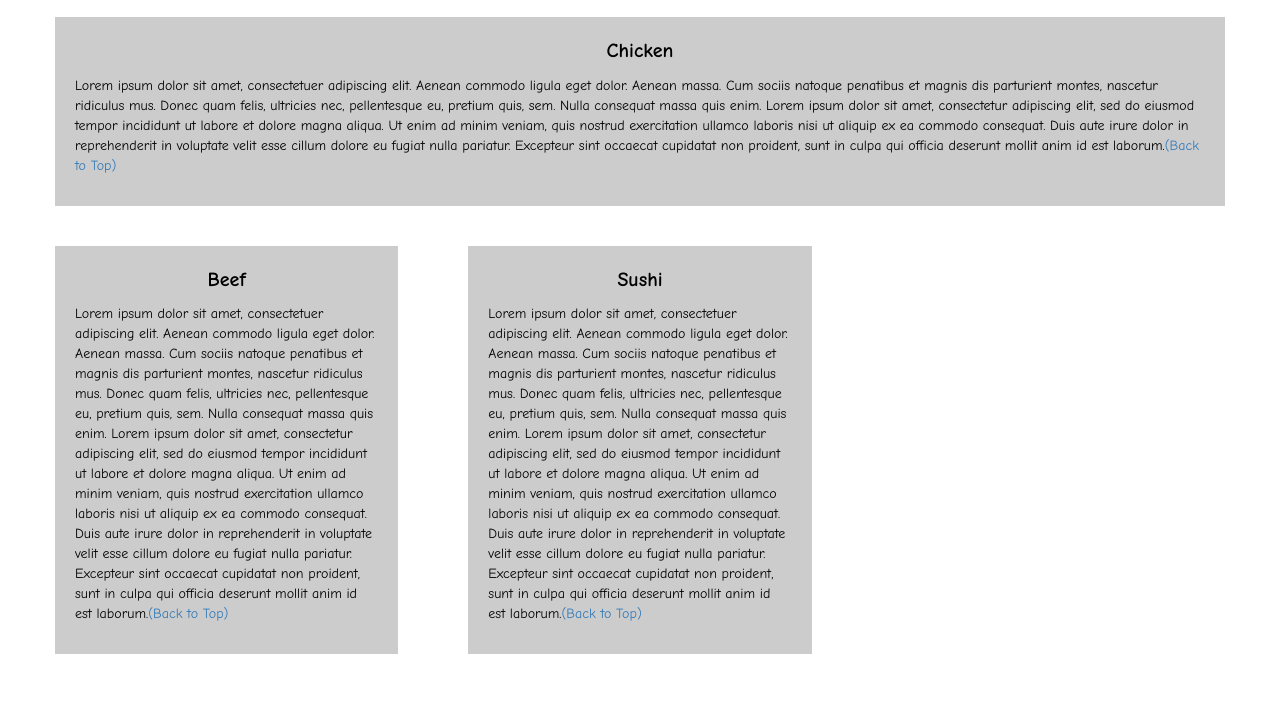
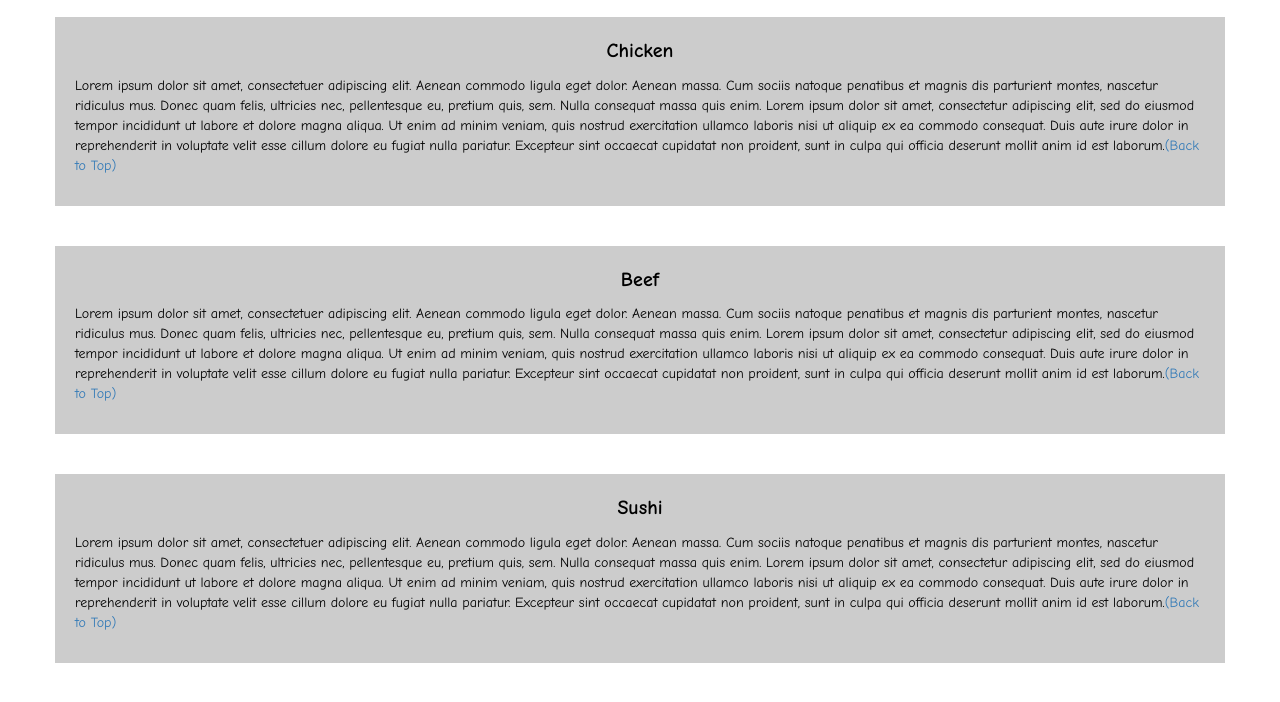
Before and after one commit to rosefrancis99/rosefrancis99.github.io, a plain HTML site: page module3-solution/index.html in a window 1280 px wide. Shown: the part 150-852 px from the top of the page. Drawn offline with nearby package versions, Linux system fonts and the light colour scheme.

Commit message:
Update index.html

```diff
--- a/module3-solution/index.html
+++ b/module3-solution/index.html
@@ -55,7 +55,7 @@
     </div>
   </div>
 
-  <div class="col-lg-4 col-md-6 col-sm-12">
+  <div class="col-lg-12 col-md-6 col-sm-12">
     <div class="content-box">
       <p class="item-name">Beef</p>
       <p>Lorem ipsum dolor sit amet, consectetuer adipiscing elit. Aenean commodo ligula eget dolor. Aenean massa. Cum sociis natoque penatibus et magnis dis parturient montes, nascetur ridiculus mus. Donec quam felis, ultricies nec, pellentesque eu, pretium quis, sem. Nulla consequat massa quis enim. Lorem ipsum dolor sit amet, consectetur adipiscing elit, sed do eiusmod tempor incididunt ut labore et dolore magna aliqua. Ut enim ad minim veniam, quis nostrud exercitation ullamco laboris nisi ut aliquip ex ea commodo consequat. Duis aute irure dolor in reprehenderit in voluptate velit esse cillum dolore eu fugiat nulla pariatur. Excepteur sint occaecat cupidatat non proident, sunt in culpa qui officia deserunt mollit anim id est laborum.<a href="#top">(Back to Top)</a></p>
@@ -63,7 +63,7 @@
   </div>
 
 
-  <div class="col-lg-4 col-md-12 col-sm-12">
+  <div class="col-lg-12 col-md-12 col-sm-12">
     <div class="content-box">
       <p class="item-name">Sushi</p>
       <p>Lorem ipsum dolor sit amet, consectetuer adipiscing elit. Aenean commodo ligula eget dolor. Aenean massa. Cum sociis natoque penatibus et magnis dis parturient montes, nascetur ridiculus mus. Donec quam felis, ultricies nec, pellentesque eu, pretium quis, sem. Nulla consequat massa quis enim. Lorem ipsum dolor sit amet, consectetur adipiscing elit, sed do eiusmod tempor incididunt ut labore et dolore magna aliqua. Ut enim ad minim veniam, quis nostrud exercitation ullamco laboris nisi ut aliquip ex ea commodo consequat. Duis aute irure dolor in reprehenderit in voluptate velit esse cillum dolore eu fugiat nulla pariatur. Excepteur sint occaecat cupidatat non proident, sunt in culpa qui officia deserunt mollit anim id est laborum.<a href="#top">(Back to Top)</a></p>
```
